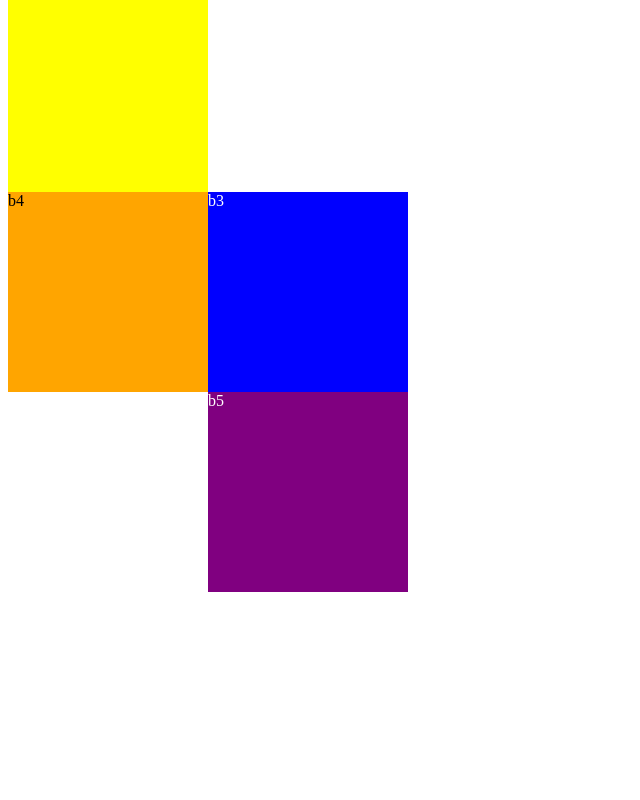
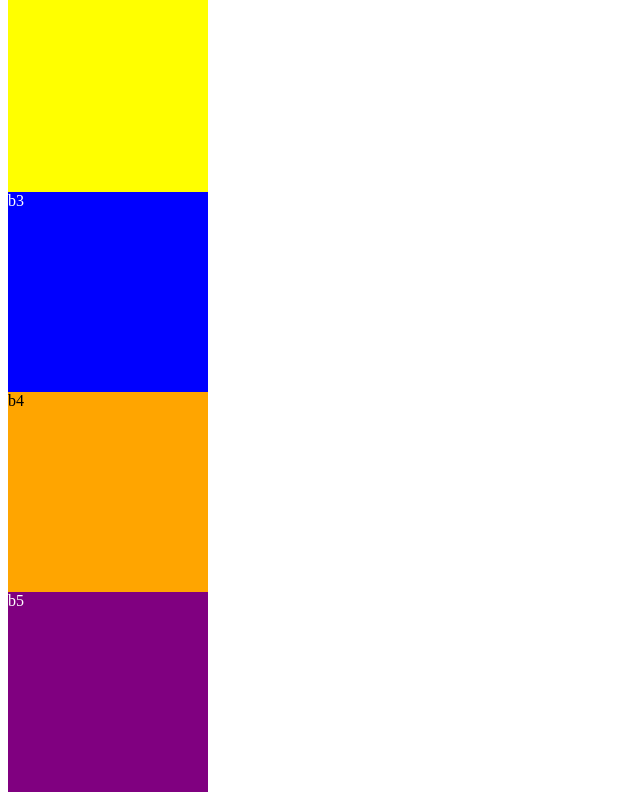
Before and after one commit to SarahBridges/layouts, a plain HTML site: page initialLayout9.html in a window 1280 px wide. Shown: the part 1616-2416 px from the top of the page, without its empty margins (0-640 px from the left). Before the commit the page ends 2208 px from the top, so only its background shows below. Drawn offline with Linux system fonts and the light colour scheme.

Commit message:
Update initialLayout9.html

```diff
--- a/initialLayout9.html
+++ b/initialLayout9.html
@@ -17,6 +17,7 @@ div
 .b1
 {
     background-color:red;
+    width: 400px;
 }
 
 .b2
@@ -29,20 +30,20 @@ div
 {
     background-color:blue;
     color:white;
-    float: right;
+    clear: right;
 }
 
 .b4
 {
     background-color:orange;
-    float: right;
+    clear: right;
 }
 
 .b5
 {
     background-color:purple;
     color:white;
-    float: right;
+    clear: right;
 }
 
 .b6
```
